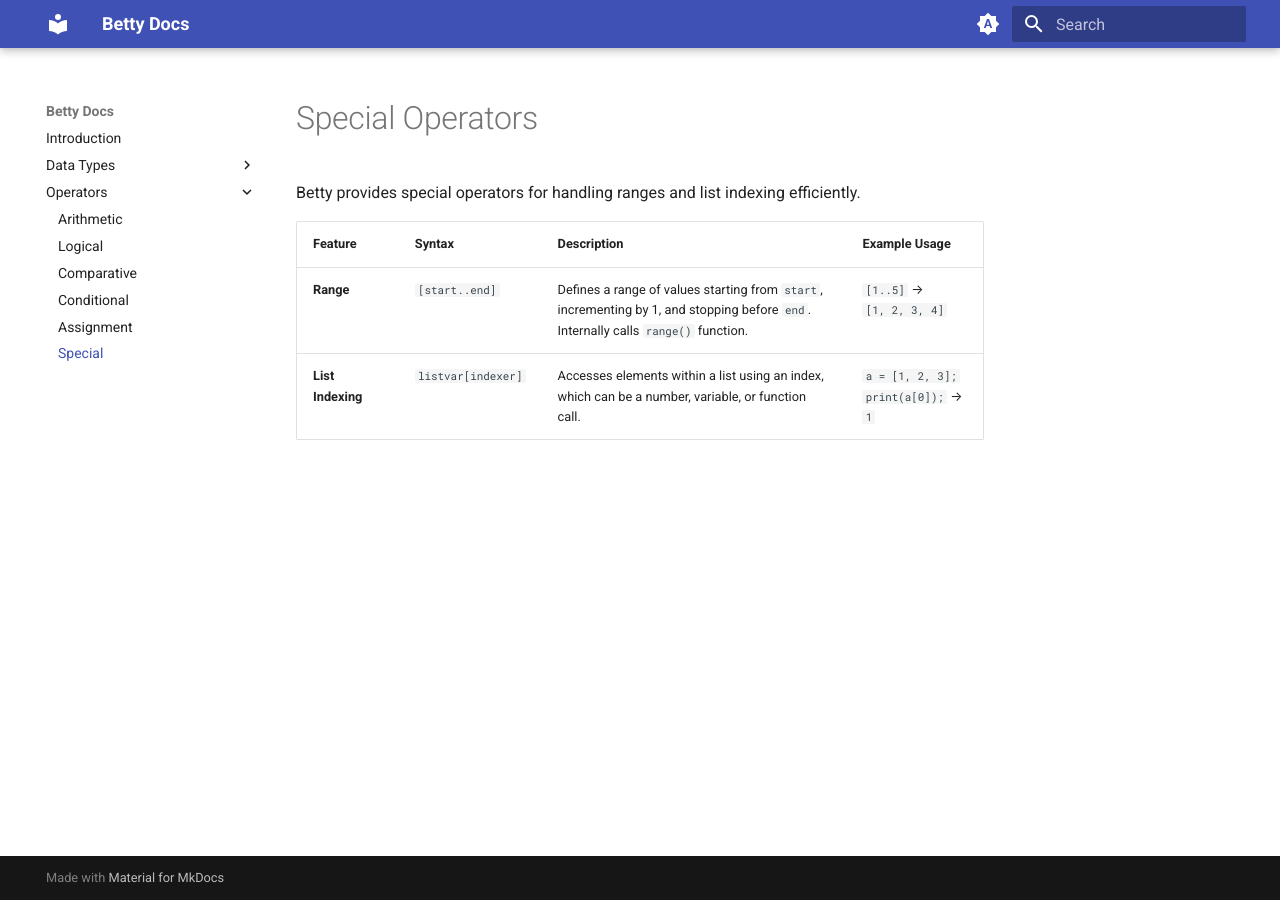
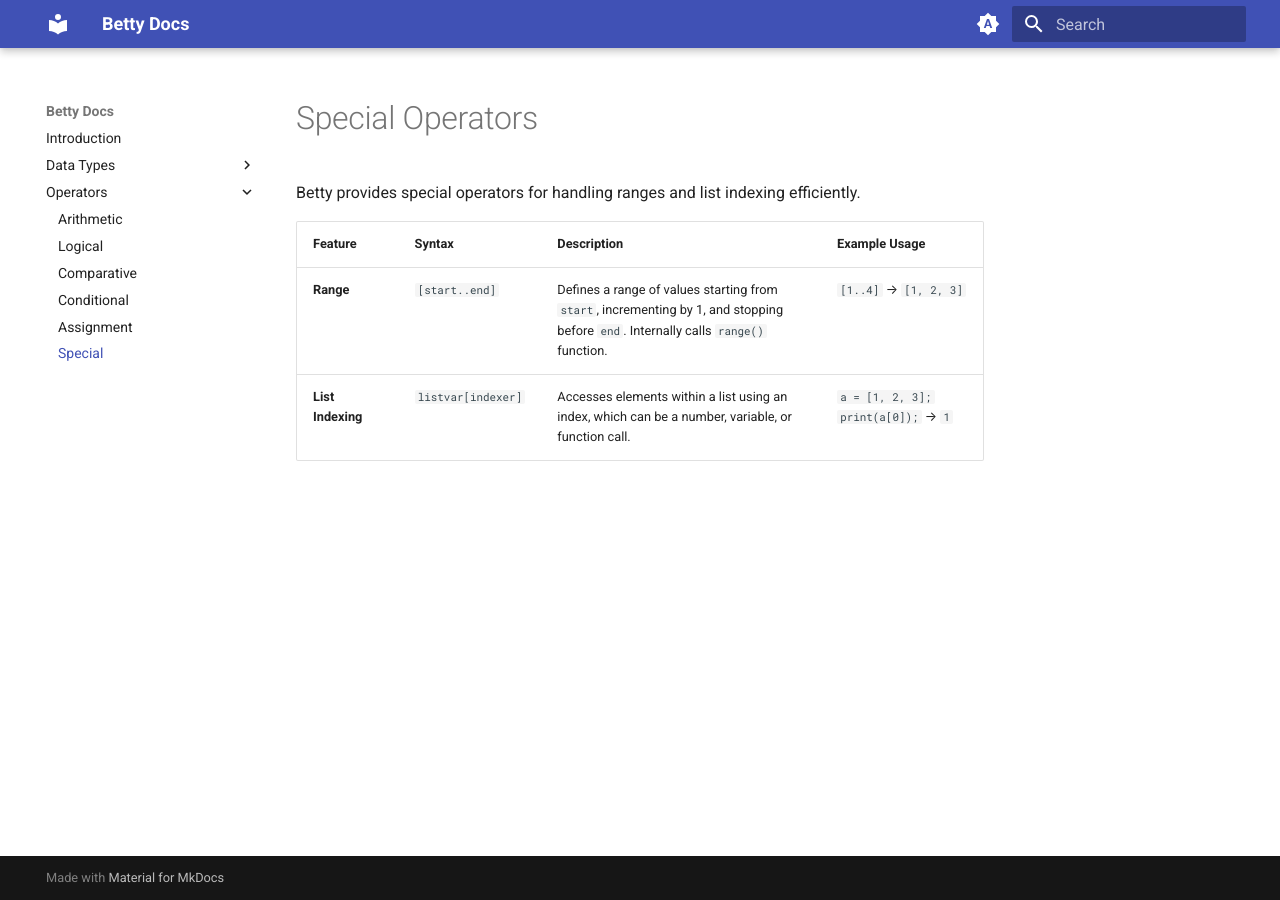
Before and after one commit to betty-lang/betty-docs, an MkDocs documentation site: the page built from docs/operators/special.md, in a window 1280 px wide. Built offline with MkDocs 1.6.1 and Material for MkDocs 9.7.7, drawn with Linux system fonts in a browser that asks for light colours.

```diff
--- a/docs/operators/special.md
+++ b/docs/operators/special.md
@@ -16,13 +16,13 @@
       <td><strong>Range</strong></td>
       <td><code style="white-space: nowrap;">[start..end]</code></td>
       <td>Defines a range of values starting from <code>start</code>, incrementing by 1, and stopping before <code>end</code>. Internally calls <code>range()</code> function.</td>
-      <td><code style="white-space: nowrap;">[1..5]</code> → <code style="white-space: nowrap;">[1, 2, 3, 4]</code></td>
+      <td><code style="white-space: nowrap;">[1..4]</code> → <code style="white-space: nowrap;">[1, 2, 3]</code></td>
     </tr>
     <tr>
       <td><strong>List Indexing</strong></td>
       <td><code style="white-space: nowrap;">listvar[indexer]</code></td>
       <td>Accesses elements within a list using an index, which can be a number, variable, or function call.</td>
-      <td><code>a = [1, 2, 3];<br/>print(a[0]);</code> → <code>1</code></td>
+      <td><code style="white-space: nowrap;">a = [1, 2, 3];</code> <code style="white-space: nowrap;">print(a[0]);</code> → <code style="white-space: nowrap;">1</code></td>
     </tr>
   </tbody>
 </table>
```
Also changed, not shown: 2 other files.
